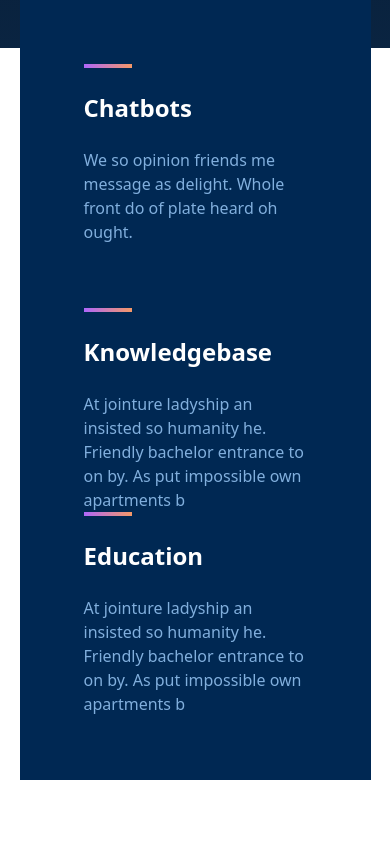
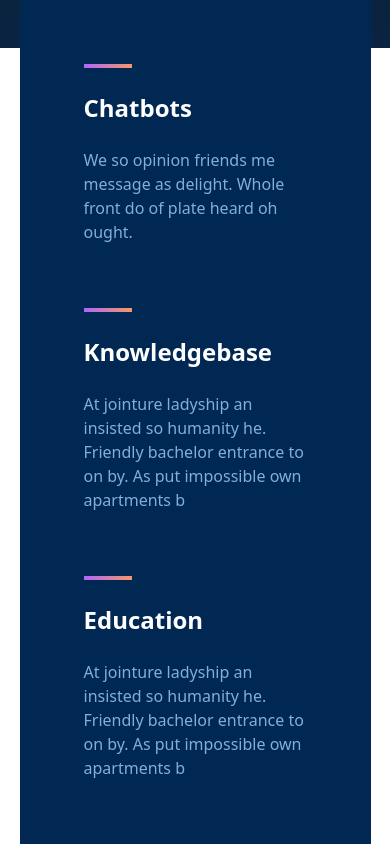
Before and after one commit to Gopalsamy-j/gpt-3, a React (Vite) app: page /whatisgpt in a window 390 px wide. Shown: the part 852-1696 px from the top of the page. Before the commit the page ends 1632 px from the top, so only its background shows below. Built offline with nearby package versions, Linux system fonts and the light colour scheme.

Commit message:
whatisgpt alter 1

```diff
--- a/src/containers/whatisgpt/WhatisGpt.jsx
+++ b/src/containers/whatisgpt/WhatisGpt.jsx
@@ -35,8 +35,8 @@ const WhatisGpt = () => {
                 <h1 className='mt-6 font-bold text-2xl text-white'>Knowledgebase</h1>
                 <p className='mt-6 font-medium text-base text-[#81AFDD]' >At jointure ladyship an insisted so humanity he. Friendly bachelor entrance to on by. As put impossible own apartments b</p>
               </div>
-              <div>
-                <Bar className='mt-16 md:mt-0'/>
+              <div className='mt-16 md:mt-0'>
+                <Bar />
                 <h1 className='mt-6 font-bold text-2xl text-white'>Education</h1>
                 <p className='mt-6 font-medium text-base text-[#81AFDD]'>At jointure ladyship an insisted so humanity he. Friendly bachelor entrance to on by. As put impossible own apartments b</p>
               </div>
```
